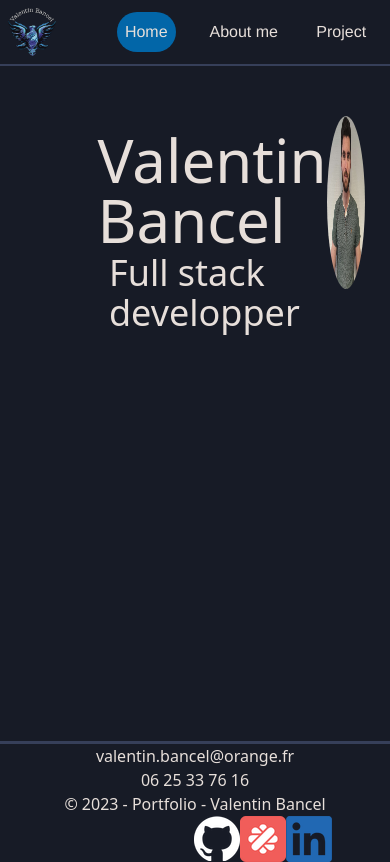
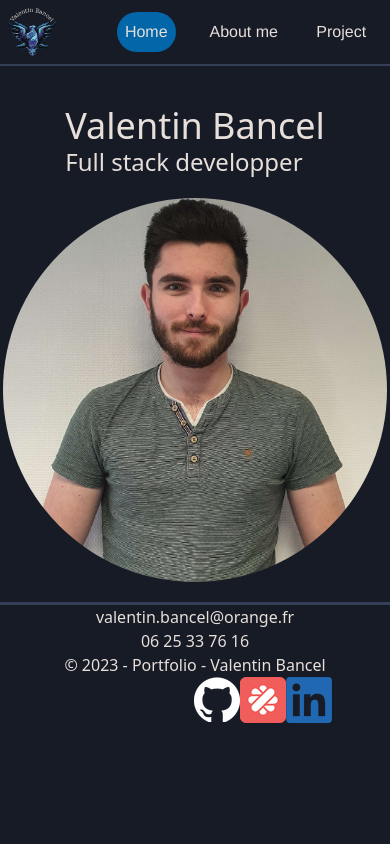
Before and after one commit to ValentinBancel/ValentinBancel-portefolio, an Angular app: page /home in a window 390 px wide. Built offline with nearby package versions, Linux system fonts and the light colour scheme.

Commit message:
add(responsive): add home page repsonsive smartphone and computer

```diff
--- a/src/app/home-page/home-page.component.html
+++ b/src/app/home-page/home-page.component.html
@@ -1,22 +1,18 @@
 <!DOCTYPE html>
-<html lang="fr" class="html_page">
+<html lang="fr" class="html_page font-sans">
     <head>
         <meta charset="UTF-8">
         <meta name="viewport" content="width=device-width, initial-scale=1.0">
         <title>Document</title>
     </head>
     <app-header></app-header>
-    <body class="flex items-center justify-center">
-        <div class="flex container items-center">
-            <div class="flex flex-nowrap ml-[25%]">
-                <div class="flex flex-wrap flex-1 mt-[22%]">
-                    <h1 class="text-6xl">Valentin Bancel</h1>
-                    <h1 class="text-4xl job_name mt-[1%]">Full stack developper</h1>
-                </div>
-                <div class="flex sizing_flex flex-1 mt-[17%]">
-                    <img src="../../assets/me_crop.png" alt="Valentin Bancel" class="picture">
-                </div>
-            </div>
+    <body class="text-[#E7DFDA] mt-10">
+        <div class="grid grid-row-2 flex justify-center items-center w-full">
+            <h1 class="text-4xl text-center">Valentin Bancel</h1>
+            <h1 class="flex job_name text-2xl">Full stack developper</h1>
+        </div>
+        <div class="flex justify-center items-center my-5">
+            <img src="../../assets/me_crop.png" alt="Valentin Bancel" class="picture w-auto h-96">
         </div>
     </body>
     <app-footer></app-footer>
--- a/src/app/home-page/home-page.component.scss
+++ b/src/app/home-page/home-page.component.scss
@@ -6,31 +6,6 @@
     background-color: $background;
 }
 
-h1 {
-    color: $text;
+.picture {
+    border-radius: 50%;
 }
-h4 {
-    color: $text;
-}
-.job_name {
-    margin-left: 5%;
-}
-.container {
-    flex-direction: column;
-    height: 80vh;
-    width: 100%;
-}
-.picture {
-    width: 50%;
-    border-radius: 50%;
-    width: 60%;
-    height: auto;
-}
-.text {
-    width: 50%;
-    min-width: 50%;
-}
-.sizing_flex {
-    width: 100%;
-    height: 65%;
-}
```
